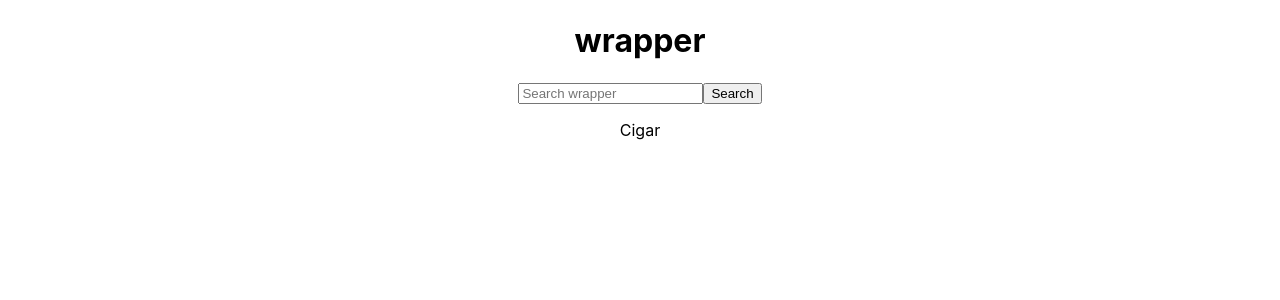
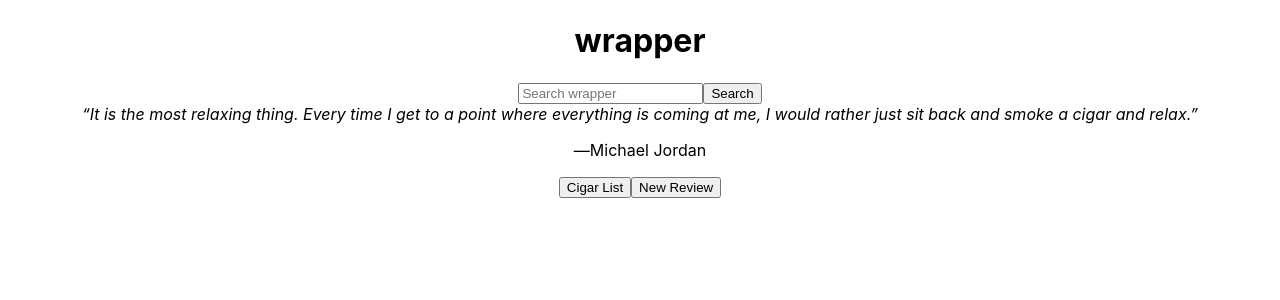
Before and after one commit to zac-olds/wrapper, a React (Create React App) app: page / in a window 1280 px wide. Shown: the top 300 px of the page. Built offline with nearby package versions, Linux system fonts and the light colour scheme; no server answers.

Commit message:
setting up links

```diff
--- a/src/App.js
+++ b/src/App.js
@@ -10,6 +10,7 @@ import { Switch, Route } from "react-router-dom";
 import './App.css';
 import Nav from "./components/Nav";
 import CigarList from "./components/CigarList";
+import Home from "./components/Home"
 
 
 function App() {
@@ -39,10 +40,12 @@ function App() {
       {/* CIGAR REVIEW DETAIL */}
 
       {/* CIGAR LIST */}
-
+        <Route path="/cigars">
+          <CigarList cigarData={cigarData} />
+        </Route>
       {/* HOME */}
         <Route path="/">
-          <CigarList cigarData={cigarData} />
+          <Home/>
         </Route>
       </Switch>
       {/* FOOTER */}
--- /dev/null
+++ b/src/components/Home.jsx
@@ -0,0 +1,25 @@
+import React from "react";
+import { Link } from "react-router-dom";
+
+const Home = (props) => {
+  return (
+    <div>
+      <div>
+        <em>
+          “It is the most relaxing thing. Every time I get to a point where
+          everything is coming at me, I would rather just sit back and smoke a
+          cigar and relax.”
+        </em>
+        <p> ―Michael Jordan</p>
+      </div>
+      <div>
+        <Link to="/cigars">
+          <button> Cigar List </button>
+        </Link>
+        <button> New Review </button>
+      </div>
+    </div>
+  );
+};
+
+export default Home;
--- a/src/components/Nav.jsx
+++ b/src/components/Nav.jsx
@@ -16,7 +16,7 @@ class Nav extends Component {
               name="cigar-search"
               type="text"
               id="cigar-search-bar"
-              placeHolder="Search wrapper"
+              placeholder="Search wrapper"
             />
             <button type="submit">Search</button>
           </form>
```
Also changed, not shown: 1 other file (tests, documents, lock files or other folders).
